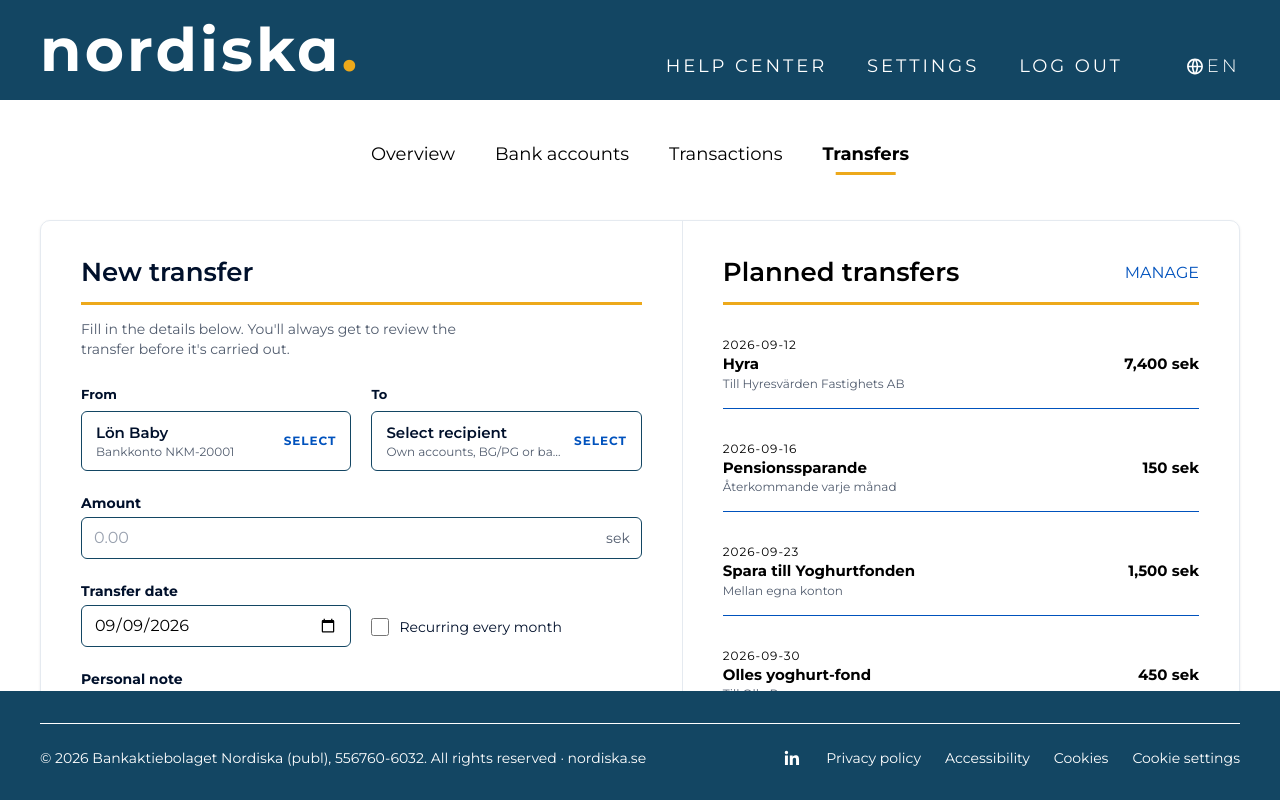
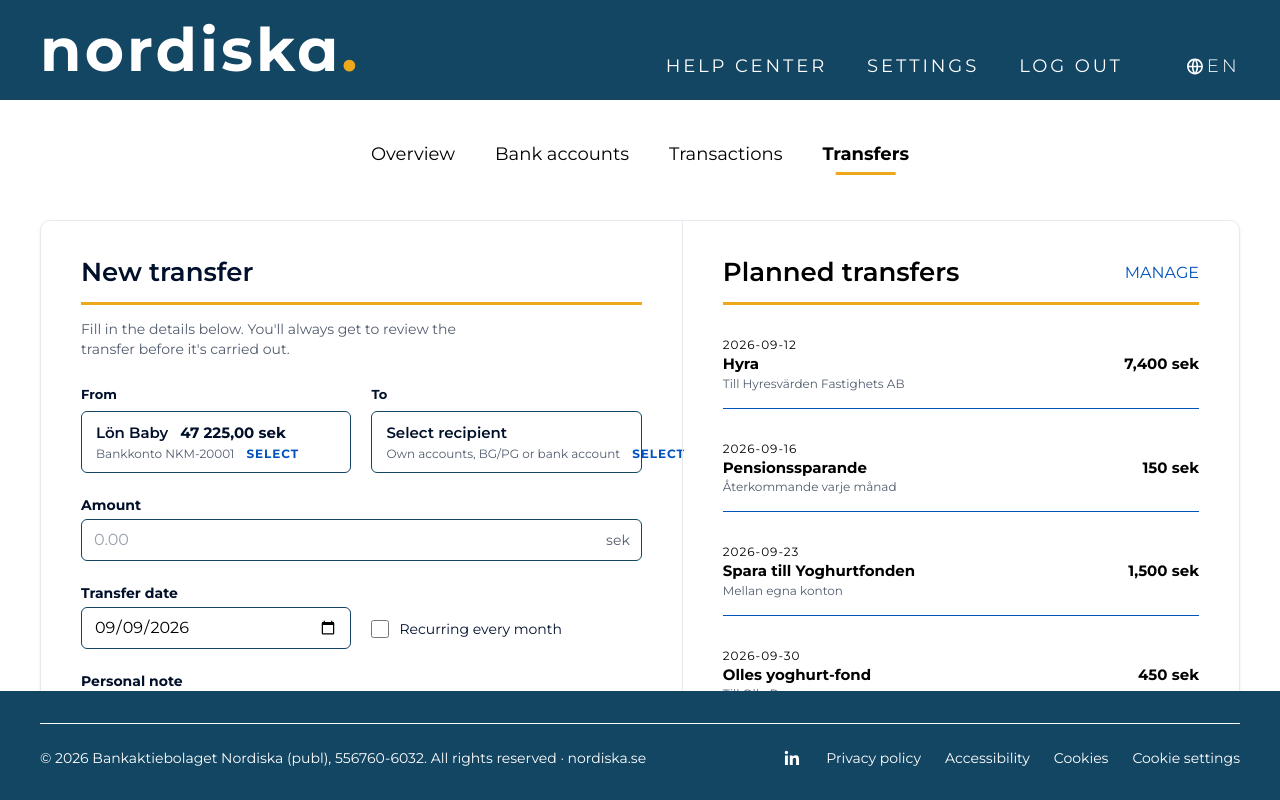
Before and after one commit to chas-challenge-2026/nordiska-team1, a React (Vite) app in the folder frontend/: page /transfer in a window 1280 px wide. Built offline with nearby package versions, Linux system fonts and the light colour scheme.

Commit message:
added visual amount on from modal and in the from field

```diff
--- a/frontend/src/components/modals/AccountPickerModal.tsx
+++ b/frontend/src/components/modals/AccountPickerModal.tsx
@@ -95,15 +95,17 @@ export default function AccountPickerModal({
                                         }`}
                                     />
                                 </span>
-                                <span className="min-w-0">
-                                    <span className="block text-[15px] font-bold text-dark-navy">
-                                        {item.name}
+                                <span className="min-w-0 flex-1">
+                                    <span className="flex items-baseline justify-between gap-3">
+                                        <span className="truncate text-[15px] font-bold text-dark-navy">
+                                            {item.name}
+                                        </span>
+                                        {item.balance && (
+                                            <span className="flex-none text-[15px] font-bold text-dark-navy">
+                                                {item.balance}
+                                            </span>
+                                        )}
                                     </span>
-                                    {item.balance && (
-                                        <span className="mt-0.5 block text-[13px] text-secondary">
-                                            {item.balance}
-                                        </span>
-                                    )}
                                     <span className="mt-0.5 block text-[13px] text-secondary">
                                         {item.meta}
                                     </span>
--- a/frontend/src/i18n/locales/en.json
+++ b/frontend/src/i18n/locales/en.json
@@ -122,8 +122,7 @@
       "group-bg": "BG/PG",
       "group-bank": "Bank account",
       "empty": "No accounts match your search.",
-      "add-new": "+ Add new account",
-      "available-balance": "{{amount}} sek available"
+      "add-new": "+ Add new account"
     },
 
     "bankid": {
--- a/frontend/src/i18n/locales/sv.json
+++ b/frontend/src/i18n/locales/sv.json
@@ -122,8 +122,7 @@
       "group-bg": "BG/PG",
       "group-bank": "Bankkonto",
       "empty": "Inga konton matchar din sökning.",
-      "add-new": "+ Lägg till nytt konto",
-      "available-balance": "{{amount}} sek tillgängligt"
+      "add-new": "+ Lägg till nytt konto"
     },
 
     "bankid": {
--- a/frontend/src/pages/TransferPage.tsx
+++ b/frontend/src/pages/TransferPage.tsx
@@ -61,6 +61,7 @@ type AccountTriggerButtonProps = {
     label: string;
     name: string;
     meta: string;
+    balance?: string;
     onClick: () => void;
 };
 
@@ -68,6 +69,7 @@ function AccountTriggerButton({
     label,
     name,
     meta,
+    balance,
     onClick,
 }: AccountTriggerButtonProps) {
     const { t } = useTranslation();
@@ -80,18 +82,25 @@ function AccountTriggerButton({
             <button
                 type="button"
                 onClick={onClick}
-                className="flex min-h-11 w-full cursor-pointer items-center justify-between gap-3 rounded-md border border-nordiska-blue bg-white px-3.5 py-2.5 text-left"
+                className="flex min-h-11 w-full cursor-pointer flex-col justify-center gap-0.5 rounded-md border border-nordiska-blue bg-white px-3.5 py-2.5 text-left"
             >
-                <span className="min-w-0">
-                    <span className="block truncate text-[15px] font-semibold text-dark-navy">
+                <span className="flex items-baseline justify-between gap-3">
+                    <span className="truncate text-[15px] font-semibold text-dark-navy">
                         {name}
                     </span>
-                    <span className="block truncate text-xs text-secondary">
+                    {balance && (
+                        <span className="flex-none text-[15px] font-bold text-dark-navy">
+                            {balance}
+                        </span>
+                    )}
+                </span>
+                <span className="flex items-center justify-between gap-3">
+                    <span className="truncate text-xs text-secondary">
                         {meta}
                     </span>
-                </span>
-                <span className="text-xs font-bold whitespace-nowrap text-primary-blue uppercase tracking-[0.08em]">
-                    {t("page-transfer.select")}
+                    <span className="flex-none text-xs font-bold whitespace-nowrap text-primary-blue uppercase tracking-[0.08em]">
+                        {t("page-transfer.select")}
+                    </span>
                 </span>
             </button>
         </div>
@@ -172,9 +181,7 @@ export default function TransferPage() {
                     id: a.id,
                     name: a.name,
                     meta: a.meta,
-                    balance: t("page-transfer.modal.available-balance", {
-                        amount: formatSek(a.balance),
-                    }),
+                    balance: `${formatSek(a.balance)} sek`,
                     selected: a.id === selectedId,
                 }));
 
@@ -350,6 +357,11 @@ export default function TransferPage() {
                                                 : t(
                                                       "page-transfer.from-meta-placeholder",
                                                   )
+                                        }
+                                        balance={
+                                            fromAccount
+                                                ? `${formatSek(fromAccount.balance)} sek`
+                                                : undefined
                                         }
                                         onClick={() => {
                                             setModal("from");
```
